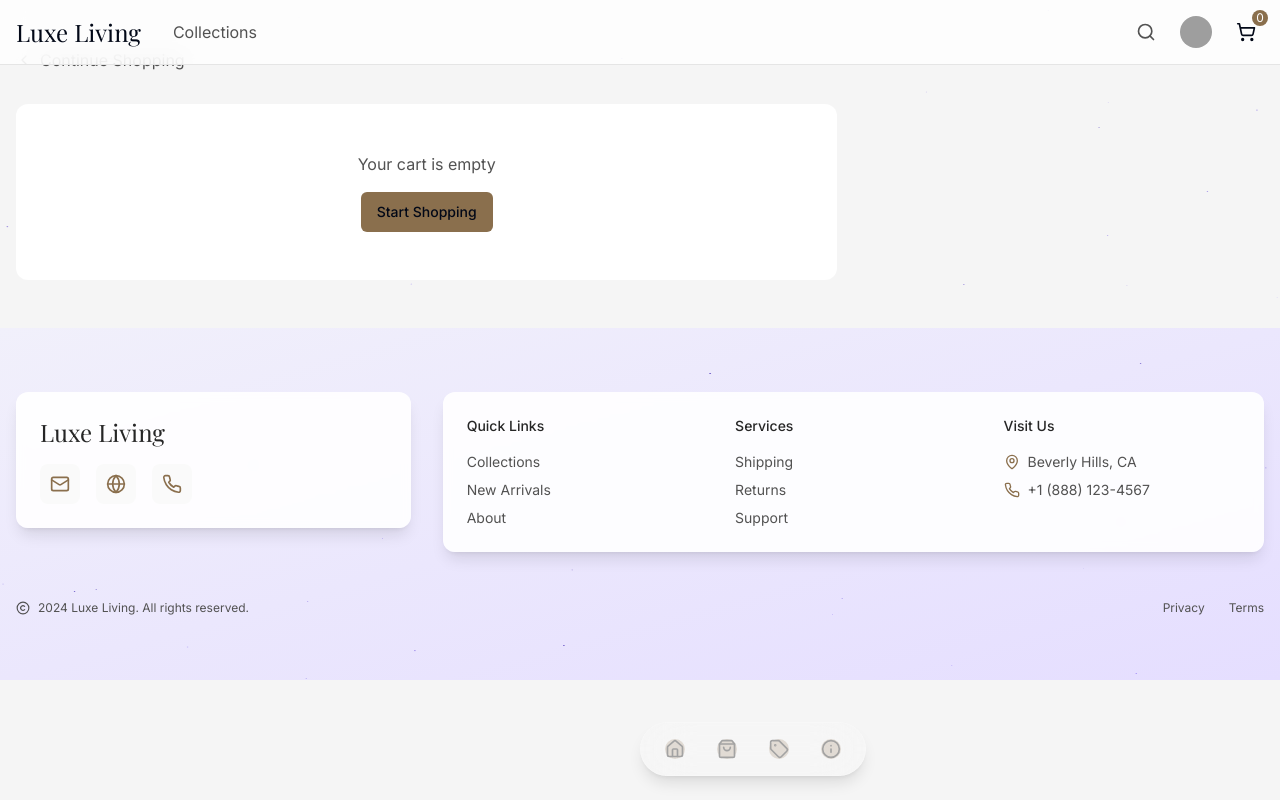
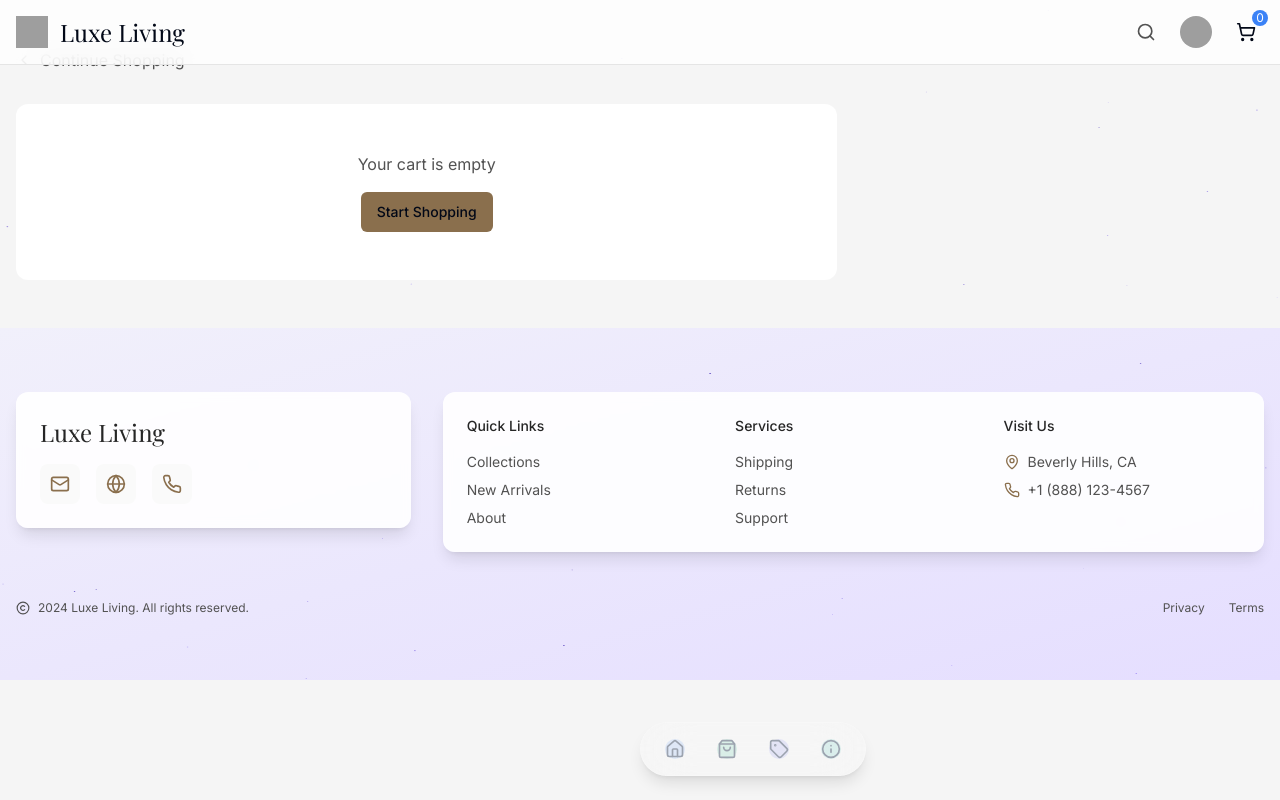
Before and after one commit to BrianKN019/stylish-furniture-haven-15, a React (Vite) app: page /cart in a window 1280 px wide. Built offline with nearby package versions, Linux system fonts and the light colour scheme; grey boxes are pictures that could not be loaded.

Commit message:
Update UI and add features
- Added avatar with name initials to hero section.
- Changed dock item colors to blue and green.
- Linked business name and logo to homepage.
- Added logo to navigation bar.
- Optimized desktop and mobile responsiveness.
- Updated README.md with added features.

```diff
--- a/src/components/layout/DockMenu.tsx
+++ b/src/components/layout/DockMenu.tsx
@@ -9,10 +9,10 @@ const DockMenu = () => {
   const isActive = (path: string) => location.pathname === path;
 
   const menuItems = [
-    { path: '/', icon: Home, label: 'Home' },
-    { path: '/new-arrivals', icon: ShoppingBag, label: 'New' },
-    { path: '/sale', icon: Tag, label: 'Sale' },
-    { path: '/about', icon: Info, label: 'About' }
+    { path: '/', icon: Home, label: 'Home', color: '#3B82F6' }, // bright blue
+    { path: '/new-arrivals', icon: ShoppingBag, label: 'New', color: '#10B981' }, // emerald
+    { path: '/sale', icon: Tag, label: 'Sale', color: '#6366F1' }, // indigo
+    { path: '/about', icon: Info, label: 'About', color: '#14B8A6' } // teal
   ];
 
   return (
@@ -24,13 +24,14 @@ const DockMenu = () => {
     >
       <div className="bg-white/10 backdrop-blur-xl rounded-full border border-white/20 shadow-lg px-6 py-4">
         <div className="flex items-center gap-8">
-          {menuItems.map(({ path, icon: Icon, label }) => (
+          {menuItems.map(({ path, icon: Icon, label, color }) => (
             <Link
               key={path}
               to={path}
               className={`relative group flex flex-col items-center gap-1 transition-all duration-300 ${
-                isActive(path) ? 'text-primary scale-110' : 'text-neutral-400 hover:text-primary'
+                isActive(path) ? 'scale-110' : 'hover:text-primary'
               }`}
+              style={{ color: isActive(path) ? color : 'rgb(156 163 175)' }}
             >
               <motion.div
                 whileHover={{ scale: 1.2 }}
@@ -38,9 +39,10 @@ const DockMenu = () => {
               >
                 <Icon className="w-5 h-5" />
                 <motion.div
-                  className="absolute inset-0 bg-primary/20 rounded-full -z-10 opacity-0 group-hover:opacity-100"
+                  className="absolute inset-0 rounded-full -z-10 opacity-0 group-hover:opacity-100"
                   layoutId="highlight"
                   transition={{ type: "spring", bounce: 0.2 }}
+                  style={{ backgroundColor: `${color}20` }}
                 />
               </motion.div>
               <span className="text-xs font-medium opacity-0 group-hover:opacity-100 transition-opacity absolute -bottom-4 whitespace-nowrap">
--- a/src/components/layout/Navigation.tsx
+++ b/src/components/layout/Navigation.tsx
@@ -1,8 +1,9 @@
 
-import { Search, ShoppingCart, User } from 'lucide-react';
+import { Search, ShoppingCart } from 'lucide-react';
 import { Avatar, AvatarFallback, AvatarImage } from "@/components/ui/avatar";
 import { Input } from "@/components/ui/input";
 import { useState } from 'react';
+import { Link } from 'react-router-dom';
 import { cn } from '@/lib/utils';
 
 const Navigation = () => {
@@ -12,12 +13,10 @@ const Navigation = () => {
     <nav className="fixed w-full z-50 bg-white/80 backdrop-blur-md border-b border-neutral-200">
       <div className="container mx-auto px-4">
         <div className="flex items-center justify-between h-16">
-          <div className="flex items-center gap-8">
-            <h1 className="font-serif text-2xl">Luxe Living</h1>
-            <div className="hidden md:flex items-center gap-6">
-              <a href="#collections" className="text-neutral-600 hover:text-neutral-900 transition-colors">Collections</a>
-            </div>
-          </div>
+          <Link to="/" className="flex items-center gap-3">
+            <img src="/logo.svg" alt="Luxe Living" className="w-8 h-8" />
+            <h1 className="font-serif text-2xl hidden sm:block">Luxe Living</h1>
+          </Link>
           <div className="flex items-center gap-4">
             <div className={cn(
               "transition-all duration-300",
@@ -39,11 +38,11 @@ const Navigation = () => {
             </button>
             <Avatar className="w-8 h-8">
               <AvatarImage src="/bk-avatar.png" alt="BK" />
-              <AvatarFallback className="bg-primary text-white">BK</AvatarFallback>
+              <AvatarFallback className="bg-blue-500 text-white">BK</AvatarFallback>
             </Avatar>
             <button className="p-2 hover:bg-neutral-100 rounded-full transition-colors relative" onClick={() => console.log("Cart clicked")}>
               <ShoppingCart className="w-5 h-5" />
-              <span className="absolute -top-1 -right-1 bg-primary text-white text-xs rounded-full w-4 h-4 flex items-center justify-center">0</span>
+              <span className="absolute -top-1 -right-1 bg-blue-500 text-white text-xs rounded-full w-4 h-4 flex items-center justify-center">0</span>
             </button>
           </div>
         </div>
--- a/src/components/sections/Hero.tsx
+++ b/src/components/sections/Hero.tsx
@@ -14,21 +14,21 @@ const Hero = ({ scrollProgress }: HeroProps) => {
   const people = [
     {
       id: 1,
+      name: "Brian Kimemia",
+      designation: "CTO",
+      image: "/bk-avatar.png"
+    },
+    {
+      id: 2,
       name: "Sarah Thompson",
       designation: "Interior Designer",
       image: "https://images.unsplash.com/photo-1534528741775-53994a69daeb?w=100&q=80"
     },
     {
-      id: 2,
+      id: 3,
       name: "Michael Chen",
       designation: "Design Consultant",
       image: "https://images.unsplash.com/photo-1517841905240-472988babdf9?w=100&q=80"
-    },
-    {
-      id: 3,
-      name: "David Miller",
-      designation: "Architect",
-      image: "https://images.unsplash.com/photo-1539571696357-5a69c17a67c6?w=100&q=80"
     },
     {
       id: 4,
```
Also changed, not shown: 1 other file (tests, documents, lock files or other folders).
